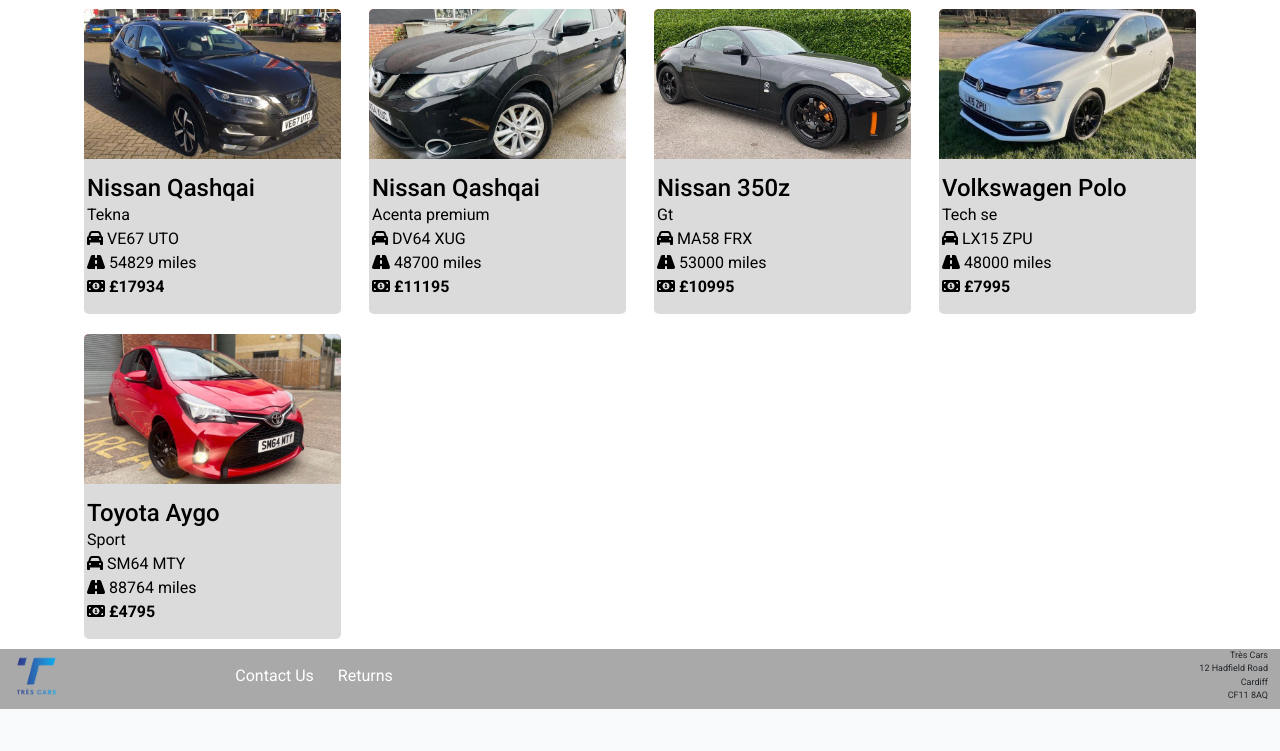
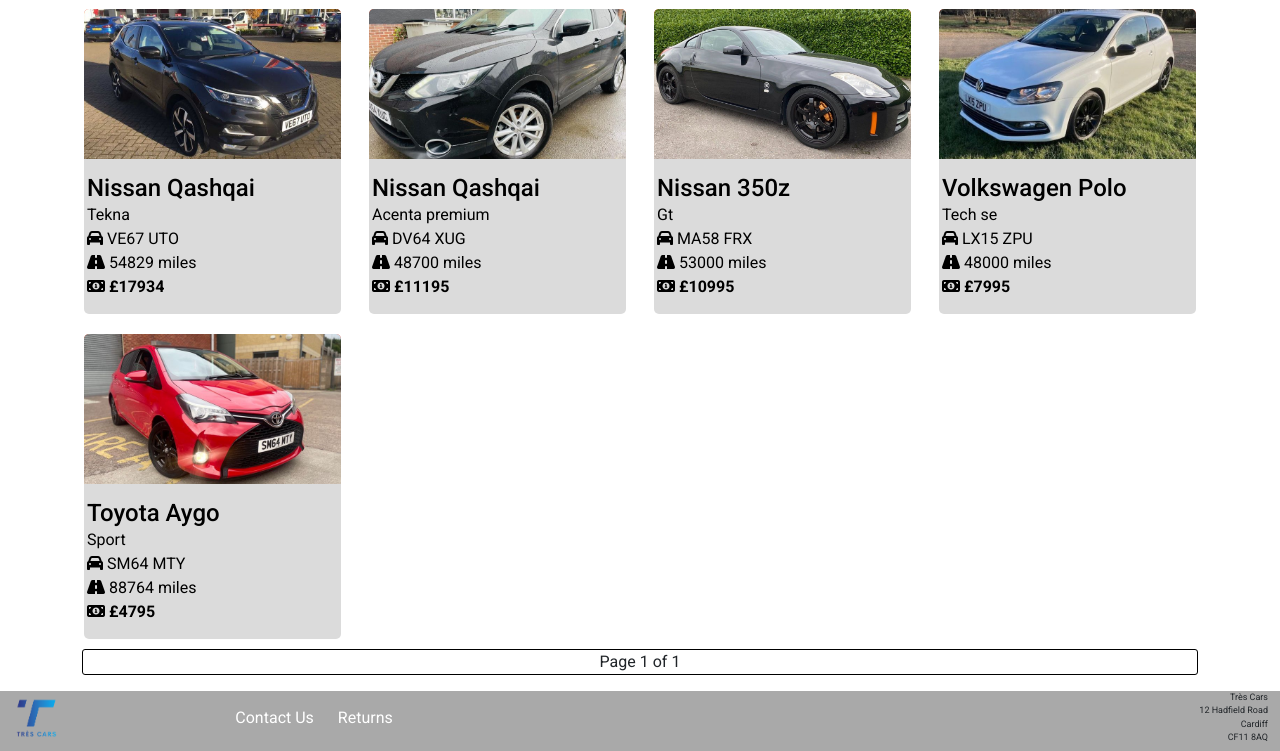
Before and after one commit to cod182/ms4-trescars-2023, a Django app: page /vehicles/ in a window 1280 px wide. Shown: the part 440-1191 px from the top of the page. Before the commit the page ends 1149 px from the top, so only its background shows below. Run offline with Django 4.2, Linux system fonts and the light colour scheme; data comes from the database, SQL or seed files in the repository; some libraries are stand-ins or nearby versions.

Commit message:
added pagination for vehicle results

```diff
--- a/static/css/base.css
+++ b/static/css/base.css
@@ -539,6 +539,34 @@
     background-size: cover;
 }
 
+.vehicle-pagination-container {
+    display: block;
+    text-align: center;
+    border: 1px solid black;
+    border-radius: 3px;
+    margin-bottom: 1rem;
+    font-family: roboto, sans-serif;
+}
+
+.vehicle-pagination-container a {
+    color: #0da7e8;
+    text-decoration: none;
+    font-weight: bold;
+}
+
+.vehicle-pagination-container a:hover {
+    color: black;
+}
+
+.vehicle-details-back {
+    color: black;
+    margin-top: 1rem;
+}
+
+.vehicle-details-back:hover {
+    color: #0da7e8;
+}
+
 .vehicle-container--body {
     padding: 15px;
     margin: auto 0;
@@ -556,7 +584,7 @@
     border: 1px solid black;
     border-radius: 10px;
     min-height: 600px;
-    margin: 2rem auto;
+    margin: 1rem auto;
     padding: 20px;
     position: relative;
     overflow: hidden;
--- a/vehicles/templates/vehicles/vehicles.html
+++ b/vehicles/templates/vehicles/vehicles.html
@@ -259,6 +259,30 @@
             {% endif %}
         </div>
     </div>
+    <div class="container">
+        <div class="row">
+            <div class="col-12">
+                <div class="pagination vehicle-pagination-container">
+                    <span class="step-links">
+                        {% if vehicles.has_previous %}
+                            <a href="?page=1">&lt&lt</a>
+                            <a href="?page={{ vehicles.previous_page_number }}">&lt</a>
+                        {% endif %}
+
+                        <span class="current">
+                            Page {{ vehicles.number }} of {{ vehicles.paginator.num_pages }}
+                        </span>
+
+                        {% if vehicles.has_next %}
+                            <a href="?page={{ vehicles.next_page_number }}">&gt</a>
+                            <a href="?page={{ vehicles.paginator.num_pages }}">&gt&gt;</a>
+                        {% endif %}
+                    </span>
+                </div>
+            </div>
+        </div>
+    </div>
+
 
 {% endblock %}
 
--- a/vehicles/views.py
+++ b/vehicles/views.py
@@ -1,6 +1,7 @@
 from django.shortcuts import render, get_object_or_404, redirect, reverse
 from django.contrib import messages
 from django.conf import settings
+from django.core.paginator import Paginator
 from .models import Vehicle, VehicleImages, unique_vehicle_parameters
 from django.db.models import Q
 import requests
@@ -110,6 +111,8 @@ def all_vehicles(request):
 
             vehicles = vehicles.filter(search)
 
+
+
             remembered_search = {
                 'make': query_make,
                 'model': query_model,
@@ -126,8 +129,12 @@ def all_vehicles(request):
 
     current_sorting = f'{sort}_{direction}'
 
+    paginator = Paginator(vehicles, 25)
+    page_number = request.GET.get('page')
+    page_obj = paginator.get_page(page_number)
+
     context = {
-        'vehicles': vehicles,
+        'vehicles': page_obj,
         'search_term': query,
         'current_sorting': current_sorting,
         'static': settings.STATIC_URL,
```
Also changed, not shown: vehicles/templates/vehicles/vehicle_detail.html (+13 -0 lines).
